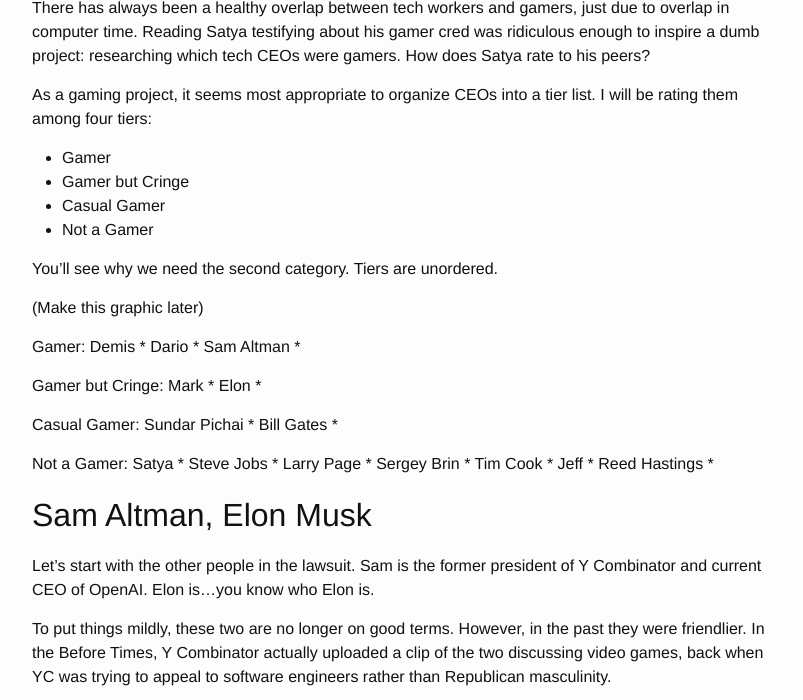
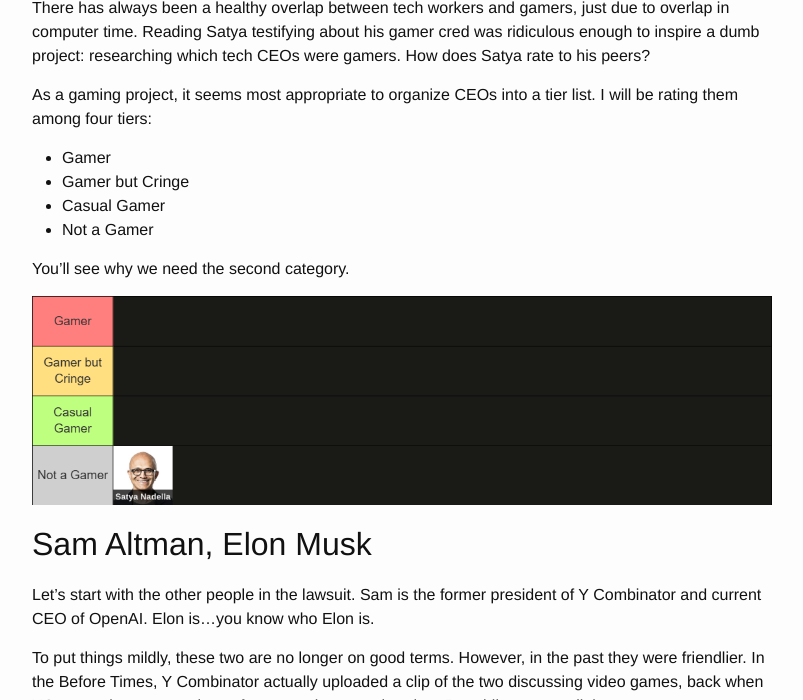
Before and after one commit to alexirpan/alexirpan.github.io, a Jekyll site: the page built from _posts/2026-07-12-tech-ceo-gamers.markdown, in a window 1280 px wide and 900 px high, scrolled down 473 px, cut to the strip 0-700 px from the top of the window. Shown: the whole strip, without its empty margins (238-1041 px from the left). Built offline with Jekyll 4.4.1, drawn with Linux system fonts in a browser that asks for light colours; nearby versions of some CDN libraries.

Commit message:
setting up images

```diff
--- a/_posts/2026-07-12-tech-ceo-gamers.markdown
+++ b/_posts/2026-07-12-tech-ceo-gamers.markdown
@@ -28,31 +28,10 @@
 * Casual Gamer
 * Not a Gamer
 
-You'll see why we need the second category. Tiers are unordered.
+You'll see why we need the second category.
 
-(Make this graphic later)
-
-Gamer:
-Demis *
-Dario *
-Sam Altman *
-
-Gamer but Cringe:
-Mark *
-Elon *
-
-Casual Gamer:
-Sundar Pichai *
-Bill Gates *
-
-Not a Gamer:
-Satya *
-Steve Jobs *
-Larry Page *
-Sergey Brin *
-Tim Cook *
-Jeff *
-Reed Hastings *
+![Tier list 1](/public/tech-ceo-gamers/my-image.png)
+{: .centered }
 
 
 Sam Altman, Elon Musk
@@ -87,6 +66,9 @@
 I would rate Sam's gamer cred as 7/10, and Elon's as 6/10, where Elon's would be much higher if he
 weren't so weird about trying to prove he's good at them.
 
+![Tier list 2](/public/tech-ceo-gamers/my-image-1.png)
+{: .centered }
+
 
 Larry Page, Sergey Brin
 -------------------------------------------------------------------------------------------------------
@@ -96,6 +78,9 @@
 There is one [NYT article](https://www.nytimes.com/2023/12/03/technology/ai-openai-musk-page-altman.html)
 that mentions Elon Musk used to crash at Larry Page's place after playing video games, but it never says if Page played
 video games, so I will play it safe and say neither are gamers.
+
+![Tier list 3](/public/tech-ceo-gamers/my-image-2.png)
+{: .centered }
 
 
 Sundar Pichai
@@ -115,6 +100,9 @@
 
 Stadia would be shut down a few years later.
 
+![Tier list 4](/public/tech-ceo-gamers/my-image-3.png)
+{: .centered }
+
 
 Steve Jobs
 ---------------------------------------------------------------------------------------------------
@@ -133,6 +121,9 @@
 Deception, salesman taking credit for the work of engineers, and the quiet realization that the salesman
 is the reason anyone cares. I expect the OpenAI board drama of 2023 to become equally folklorish, assuming
 we live that long.
+
+![Tier list 5](/public/tech-ceo-gamers/my-image-4.png)
+{: .centered }
 
 
 Tim Cook
@@ -154,6 +145,9 @@
 
 One imagines Tim counted himself among that group.
 
+![Tier list 6](/public/tech-ceo-gamers/my-image-5.png)
+{: .centered }
+
 
 Jeff Bezos
 ------------------------------------------------------------
@@ -167,6 +161,9 @@
 
 The story is similar with Andy Jassy, the current CEO of Amazon. He posts in support of Amazon's gaming efforts
 but there is little reporting of him playing any games.
+
+![Tier list 7](/public/tech-ceo-gamers/my-image-6.png)
+{: .centered }
 
 
 Demis Hassabis
@@ -190,6 +187,9 @@
 which are both over 30 years old. But, let's just say you don't go into the games industry unless you like
 video games. It's an infamously bad industry to work in, because like many entertainment industries, enough
 people want to work there that you get underpaid and overworked.
+
+![Tier list 8](/public/tech-ceo-gamers/my-image-7.png)
+{: .centered }
 
 
 Mark Zuckerberg
@@ -283,6 +283,9 @@
 She then says that Mark had tunnel visioned on winning Longest Road and would have won if he'd made
 some different plays on his last turn.
 
+![Tier list 9](/public/tech-ceo-gamers/my-image-8.png)
+{: .centered }
+
 
 Reed Hastings
 -----------------------------------------------------------
@@ -311,6 +314,9 @@
 
 I haven't been able to find any articles saying he's played video games himself, so I think he sees them
 as a vehicle of screentime rather than something to actually play.
+
+![Tier list 10](/public/tech-ceo-gamers/my-image-9.png)
+{: .centered }
 
 
 Bill Gates
@@ -358,6 +364,9 @@
 >
 > But when I was younger, I loved arcade games and got very good at Tetris. And in recent years, I have started playing a lot of online bridge and games like Spelling Bee and a bunch of the Wordle variants. The definition of a gamer is becoming a lot broader and more inclusive, and it might be fair to start calling me one.
 
+![Tier list 11](/public/tech-ceo-gamers/my-image-10.png)
+{: .centered }
+
 
 Dario Amodei
 -----------------------------------------------------------------
@@ -374,3 +383,6 @@
 [Source](https://web.archive.org/web/20260117131040/https://www.thetimes.com/business/technology/article/anthropic-chief-by-next-year-ai-could-be-smarter-than-all-humans-crslqn90n)
 
 I will not comment further, but I think we can agree that playing FF7 Remake makes you a gamer.
+
+![Tier list 12](/public/tech-ceo-gamers/my-image-11.png)
+{: .centered }
```
Also changed, not shown: public/tech-ceo-gamers/my-image-1.png (renamed from public/tech-ceo-gamers/my-image (1).png), public/tech-ceo-gamers/my-image-10.png (renamed from public/tech-ceo-gamers/my-image (10).png), public/tech-ceo-gamers/my-image-11.png (renamed from public/tech-ceo-gamers/my-image (11).png), public/tech-ceo-gamers/my-image-2.png (renamed from public/tech-ceo-gamers/my-image (2).png), public/tech-ceo-gamers/my-image-3.png (renamed from public/tech-ceo-gamers/my-image (3).png), public/tech-ceo-gamers/my-image-4.png (renamed from public/tech-ceo-gamers/my-image (4).png), public/tech-ceo-gamers/my-image-5.png (renamed from public/tech-ceo-gamers/my-image (5).png), public/tech-ceo-gamers/my-image-6.png (renamed from public/tech-ceo-gamers/my-image (6).png), public/tech-ceo-gamers/my-image-7.png (renamed from public/tech-ceo-gamers/my-image (7).png), public/tech-ceo-gamers/my-image-8.png (renamed from public/tech-ceo-gamers/my-image (8).png), public/tech-ceo-gamers/my-image-9.png (renamed from public/tech-ceo-gamers/my-image (9).png).
